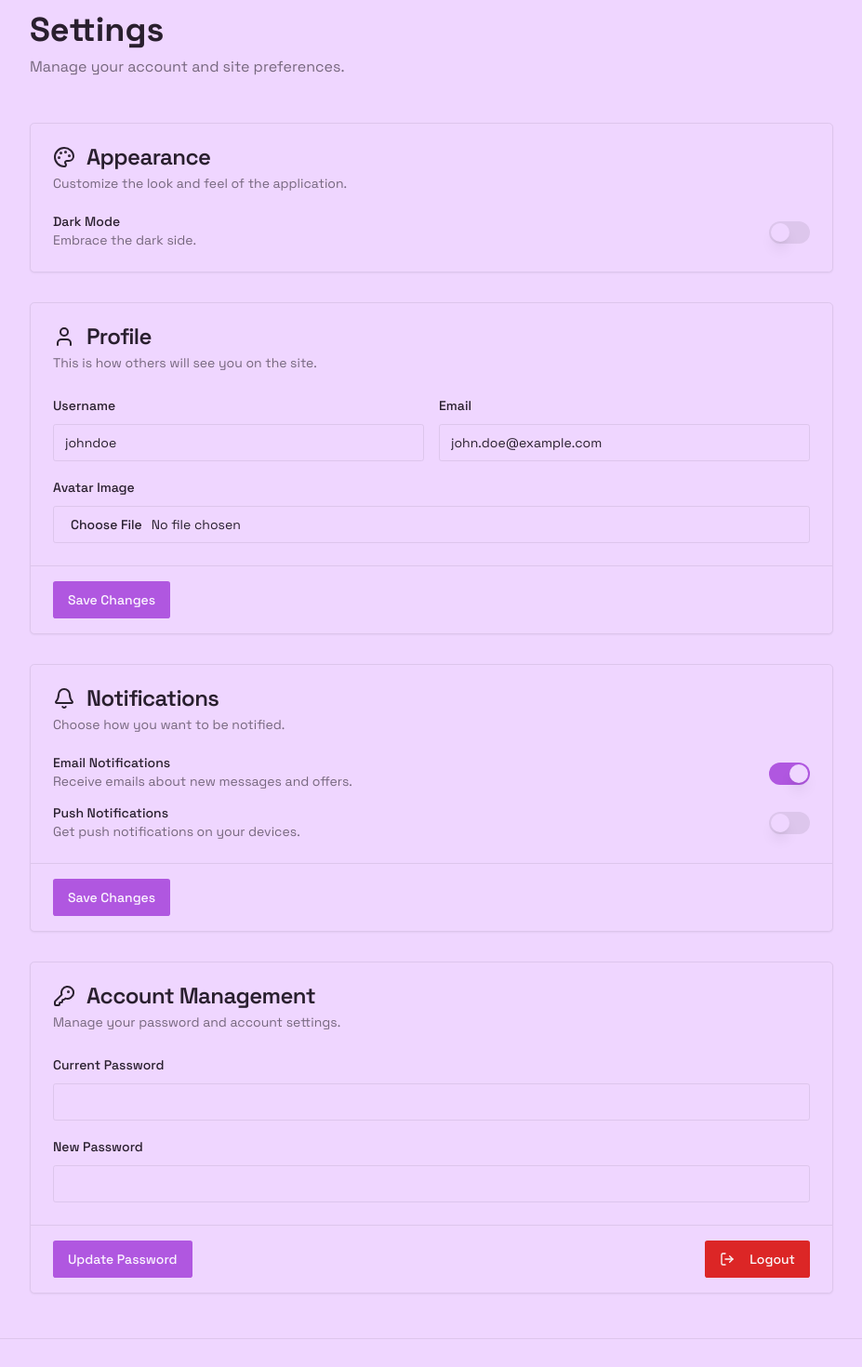
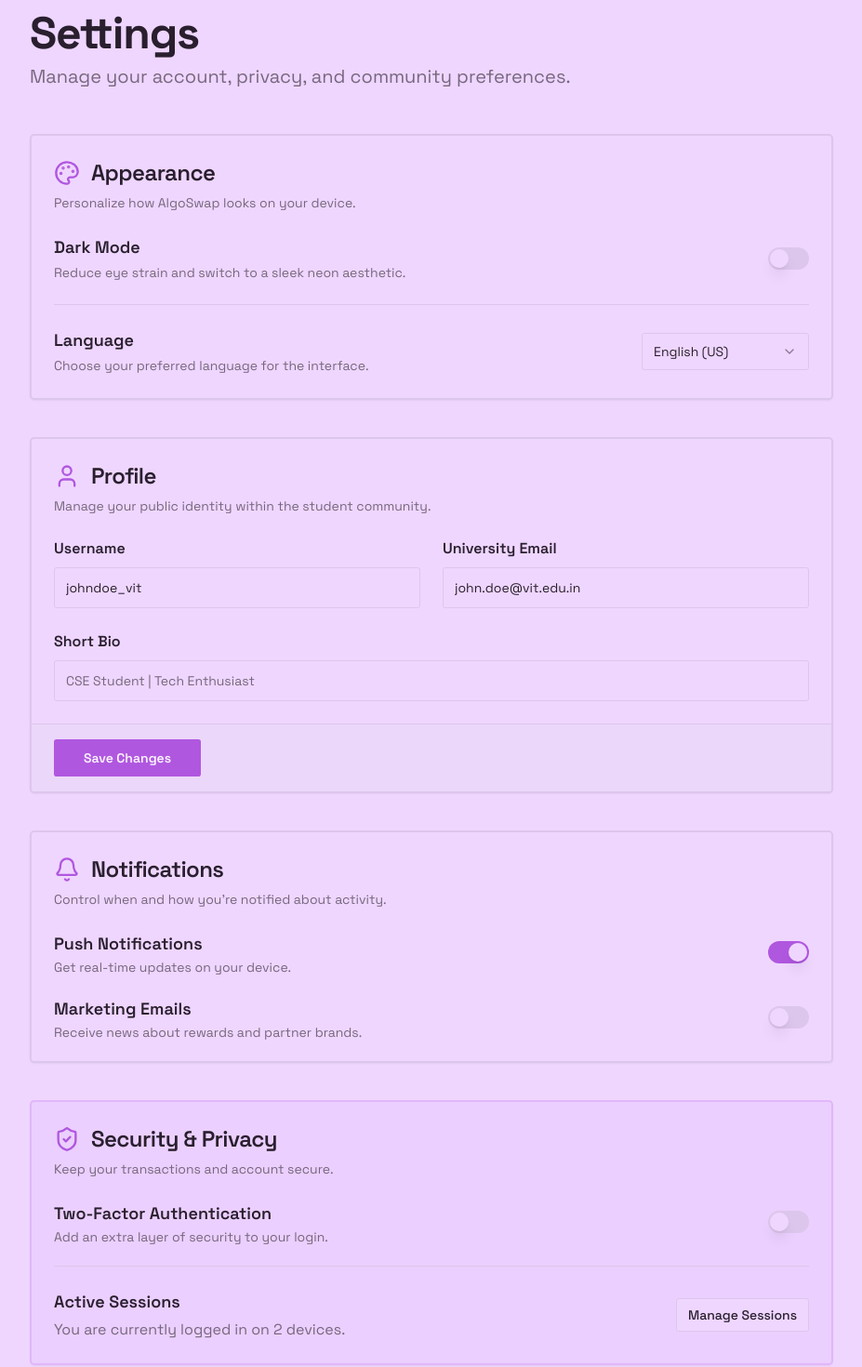
Before and after one commit to devcode-srish/Vouch-The-Student-Marketplace, a Next.js app: page /settings in a window 1280 px wide. Shown: the part 100-1570 px from the top of the page at 93% size, without its empty margins (176-1103 px from the left). Built offline with nearby package versions, Linux system fonts and the light colour scheme.

Commit message:
make the display page where it shows Vouch- The marketplace as a text on

```diff
--- a/package.json
+++ b/package.json
@@ -1,3 +1,4 @@
+
 {
   "name": "nextn",
   "version": "0.1.0",
@@ -54,12 +55,14 @@
     "recharts": "^2.15.1",
     "tailwind-merge": "^3.0.1",
     "tailwindcss-animate": "^1.0.7",
+    "three": "^0.170.0",
     "zod": "^3.24.2"
   },
   "devDependencies": {
     "@types/node": "^20",
     "@types/react": "^19.0.0",
     "@types/react-dom": "^19.0.0",
+    "@types/three": "^0.170.0",
     "genkit-cli": "^1.19.0",
     "postcss": "^8",
     "tailwindcss": "^3.4.1",
--- a/src/app/settings/page.tsx
+++ b/src/app/settings/page.tsx
@@ -1,3 +1,4 @@
+
 'use client';
 
 import { useTheme } from 'next-themes';
@@ -20,8 +21,20 @@ import {
   SelectTrigger,
   SelectValue,
 } from '@/components/ui/select';
-import { Bell, User, Palette, KeyRound, LogOut } from 'lucide-react';
+import {
+  Bell,
+  User,
+  Palette,
+  KeyRound,
+  LogOut,
+  ShieldCheck,
+  Trash2,
+  Globe,
+  Smartphone,
+  CreditCard
+} from 'lucide-react';
 import { useToast } from '@/hooks/use-toast';
+import { Separator } from '@/components/ui/separator';
 
 export default function SettingsPage() {
   const { theme, setTheme } = useTheme();
@@ -34,32 +47,39 @@ export default function SettingsPage() {
     });
   };
 
+  const handleClearCache = () => {
+    toast({
+      title: '🧹 Cache Cleared',
+      description: 'The application cache has been purged.',
+    });
+  };
+
   return (
     <div className="container mx-auto max-w-4xl px-4 py-12">
       <header className="mb-12">
-        <h1 className="text-4xl font-bold font-headline">Settings</h1>
-        <p className="text-muted-foreground mt-2">
-          Manage your account and site preferences.
+        <h1 className="text-5xl font-bold font-headline tracking-tight">Settings</h1>
+        <p className="text-xl text-muted-foreground mt-2">
+          Manage your account, privacy, and community preferences.
         </p>
       </header>
 
-      <div className="grid gap-8">
-        <Card>
+      <div className="grid gap-10">
+        <Card className="border-2">
           <CardHeader>
             <div className="flex items-center gap-3">
-              <Palette className="h-6 w-6" />
-              <CardTitle>Appearance</CardTitle>
+              <Palette className="h-7 w-7 text-primary" />
+              <CardTitle className="text-2xl font-headline">Appearance</CardTitle>
             </div>
             <CardDescription>
-              Customize the look and feel of the application.
+              Personalize how AlgoSwap looks on your device.
             </CardDescription>
           </CardHeader>
-          <CardContent>
+          <CardContent className="space-y-6">
             <div className="flex items-center justify-between">
-              <Label htmlFor="dark-mode" className="flex flex-col space-y-1">
-                <span>Dark Mode</span>
+              <Label htmlFor="dark-mode" className="flex flex-col space-y-1 cursor-pointer">
+                <span className="text-lg font-semibold">Dark Mode</span>
                 <span className="font-normal leading-snug text-muted-foreground">
-                  Embrace the dark side.
+                  Reduce eye strain and switch to a sleek neon aesthetic.
                 </span>
               </Label>
               <Switch
@@ -68,101 +88,159 @@ export default function SettingsPage() {
                 onCheckedChange={(checked) => setTheme(checked ? 'dark' : 'light')}
               />
             </div>
+            <Separator />
+            <div className="flex items-center justify-between">
+              <Label htmlFor="language" className="flex flex-col space-y-1">
+                <span className="text-lg font-semibold">Language</span>
+                <span className="font-normal leading-snug text-muted-foreground">
+                  Choose your preferred language for the interface.
+                </span>
+              </Label>
+              <Select defaultValue="en">
+                <SelectTrigger className="w-[180px]">
+                  <SelectValue placeholder="Select Language" />
+                </SelectTrigger>
+                <SelectContent>
+                  <SelectItem value="en">English (US)</SelectItem>
+                  <SelectItem value="hi">Hindi</SelectItem>
+                  <SelectItem value="es">Spanish</SelectItem>
+                  <SelectItem value="fr">French</SelectItem>
+                </SelectContent>
+              </Select>
+            </div>
           </CardContent>
         </Card>
 
-        <Card>
+        <Card className="border-2">
           <CardHeader>
              <div className="flex items-center gap-3">
-              <User className="h-6 w-6" />
-              <CardTitle>Profile</CardTitle>
+              <User className="h-7 w-7 text-primary" />
+              <CardTitle className="text-2xl font-headline">Profile</CardTitle>
             </div>
             <CardDescription>
-              This is how others will see you on the site.
+              Manage your public identity within the student community.
             </CardDescription>
           </CardHeader>
-          <CardContent className="space-y-4">
-            <div className="grid grid-cols-1 md:grid-cols-2 gap-4">
+          <CardContent className="space-y-6">
+            <div className="grid grid-cols-1 md:grid-cols-2 gap-6">
               <div className="space-y-2">
-                <Label htmlFor="username">Username</Label>
-                <Input id="username" defaultValue="johndoe" />
+                <Label htmlFor="username" className="text-md font-semibold">Username</Label>
+                <Input id="username" defaultValue="johndoe_vit" className="h-11" />
               </div>
               <div className="space-y-2">
-                <Label htmlFor="email">Email</Label>
-                <Input id="email" type="email" defaultValue="john.doe@example.com" />
+                <Label htmlFor="email" className="text-md font-semibold">University Email</Label>
+                <Input id="email" type="email" defaultValue="john.doe@vit.edu.in" className="h-11" />
               </div>
             </div>
             <div className="space-y-2">
-                <Label htmlFor="avatar">Avatar Image</Label>
-                <Input id="avatar" type="file" />
+                <Label htmlFor="bio" className="text-md font-semibold">Short Bio</Label>
+                <Input id="bio" placeholder="CSE Student | Tech Enthusiast" className="h-11" />
             </div>
           </CardContent>
-          <CardFooter className="border-t px-6 py-4">
-            <Button onClick={() => handleSaveChanges('profile')}>Save Changes</Button>
+          <CardFooter className="border-t bg-muted/30 px-6 py-4">
+            <Button onClick={() => handleSaveChanges('profile')} className="font-semibold px-8">Save Changes</Button>
           </CardFooter>
         </Card>
 
-        <Card>
+        <Card className="border-2">
           <CardHeader>
             <div className="flex items-center gap-3">
-              <Bell className="h-6 w-6" />
-              <CardTitle>Notifications</CardTitle>
+              <Bell className="h-7 w-7 text-primary" />
+              <CardTitle className="text-2xl font-headline">Notifications</CardTitle>
             </div>
             <CardDescription>
-              Choose how you want to be notified.
+              Control when and how you're notified about activity.
+            </CardDescription>
+          </CardHeader>
+          <CardContent className="space-y-6">
+             <div className="flex items-center justify-between">
+              <Label htmlFor="push-notif" className="flex flex-col space-y-1">
+                <span className="text-lg font-semibold">Push Notifications</span>
+                <span className="font-normal text-muted-foreground">
+                  Get real-time updates on your device.
+                </span>
+              </Label>
+              <Switch id="push-notif" defaultChecked />
+            </div>
+             <div className="flex items-center justify-between">
+              <Label htmlFor="marketing" className="flex flex-col space-y-1">
+                <span className="text-lg font-semibold">Marketing Emails</span>
+                <span className="font-normal text-muted-foreground">
+                  Receive news about rewards and partner brands.
+                </span>
+              </Label>
+              <Switch id="marketing" />
+            </div>
+          </CardContent>
+        </Card>
+
+        <Card className="border-2 border-primary/20 bg-primary/5">
+          <CardHeader>
+             <div className="flex items-center gap-3">
+              <ShieldCheck className="h-7 w-7 text-primary" />
+              <CardTitle className="text-2xl font-headline">Security & Privacy</CardTitle>
+            </div>
+            <CardDescription>
+              Keep your transactions and account secure.
+            </CardDescription>
+          </CardHeader>
+          <CardContent className="space-y-6">
+              <div className="flex items-center justify-between">
+                <Label htmlFor="2fa" className="flex flex-col space-y-1">
+                  <span className="text-lg font-semibold">Two-Factor Authentication</span>
+                  <span className="font-normal text-muted-foreground">
+                    Add an extra layer of security to your login.
+                  </span>
+                </Label>
+                <Switch id="2fa" />
+              </div>
+              <Separator />
+              <div className="flex items-center justify-between">
+                <div className="space-y-1">
+                   <span className="text-lg font-semibold block">Active Sessions</span>
+                   <span className="font-normal text-muted-foreground block">
+                    You are currently logged in on 2 devices.
+                  </span>
+                </div>
+                <Button variant="outline" size="sm">Manage Sessions</Button>
+              </div>
+          </CardContent>
+        </Card>
+
+        <Card className="border-2 border-destructive/20">
+          <CardHeader>
+             <div className="flex items-center gap-3 text-destructive">
+              <Trash2 className="h-7 w-7" />
+              <CardTitle className="text-2xl font-headline">Danger Zone</CardTitle>
+            </div>
+            <CardDescription>
+              Irreversible actions for your account.
             </CardDescription>
           </CardHeader>
           <CardContent className="space-y-4">
               <div className="flex items-center justify-between">
-              <Label htmlFor="email-notifications" className="flex flex-col space-y-1">
-                <span>Email Notifications</span>
-                <span className="font-normal leading-snug text-muted-foreground">
-                  Receive emails about new messages and offers.
+                <div className="space-y-1">
+                   <span className="text-lg font-semibold block">Clear Data Cache</span>
+                   <span className="font-normal text-muted-foreground block">
+                    Remove local cached data to fix synchronization issues.
                   </span>
-              </Label>
-              <Switch id="email-notifications" defaultChecked />
                 </div>
-             <div className="flex items-center justify-between">
-              <Label htmlFor="push-notifications" className="flex flex-col space-y-1">
-                <span>Push Notifications</span>
-                <span className="font-normal leading-snug text-muted-foreground">
-                  Get push notifications on your devices.
-                </span>
-              </Label>
-              <Switch id="push-notifications" />
+                <Button variant="secondary" onClick={handleClearCache}>Clear Cache</Button>
               </div>
           </CardContent>
-          <CardFooter className="border-t px-6 py-4">
-            <Button onClick={() => handleSaveChanges('notification')}>Save Changes</Button>
-          </CardFooter>
-        </Card>
-
-        <Card>
-          <CardHeader>
-             <div className="flex items-center gap-3">
-              <KeyRound className="h-6 w-6" />
-              <CardTitle>Account Management</CardTitle>
-            </div>
-            <CardDescription>
-              Manage your password and account settings.
-            </CardDescription>
-          </CardHeader>
-          <CardContent className="space-y-4">
-              <div className="space-y-2">
-                <Label htmlFor="current-password">Current Password</Label>
-                <Input id="current-password" type="password" />
-              </div>
-              <div className="space-y-2">
-                <Label htmlFor="new-password">New Password</Label>
-                <Input id="new-password" type="password" />
-              </div>
-          </CardContent>
-          <CardFooter className="border-t px-6 py-4 flex justify-between">
-            <Button onClick={() => handleSaveChanges('password')}>Update Password</Button>
-            <Button variant="destructive" className="bg-red-600 hover:bg-red-700">
+          <CardFooter className="border-t bg-destructive/5 px-6 py-6 flex justify-between items-center">
+            <p className="text-sm text-muted-foreground max-w-sm">
+                Deleting your account will permanently remove all your listings, reward history, and Algo balance.
+            </p>
+            <div className="flex gap-3">
+                <Button variant="outline" className="font-semibold">
                     <LogOut className="mr-2 h-4 w-4"/>
                     Logout
                 </Button>
+                <Button variant="destructive" className="bg-red-600 hover:bg-red-700 font-bold">
+                    Delete Account
+                </Button>
+            </div>
           </CardFooter>
         </Card>
       </div>
```
Also changed, not shown: src/app/page.tsx (+31 -17 lines), src/components/ui/shader-animation.tsx (added, +144 -0 lines), 1 other file (tests, documents, lock files or other folders). Lines whose indentation alone changed are shown as unchanged.
